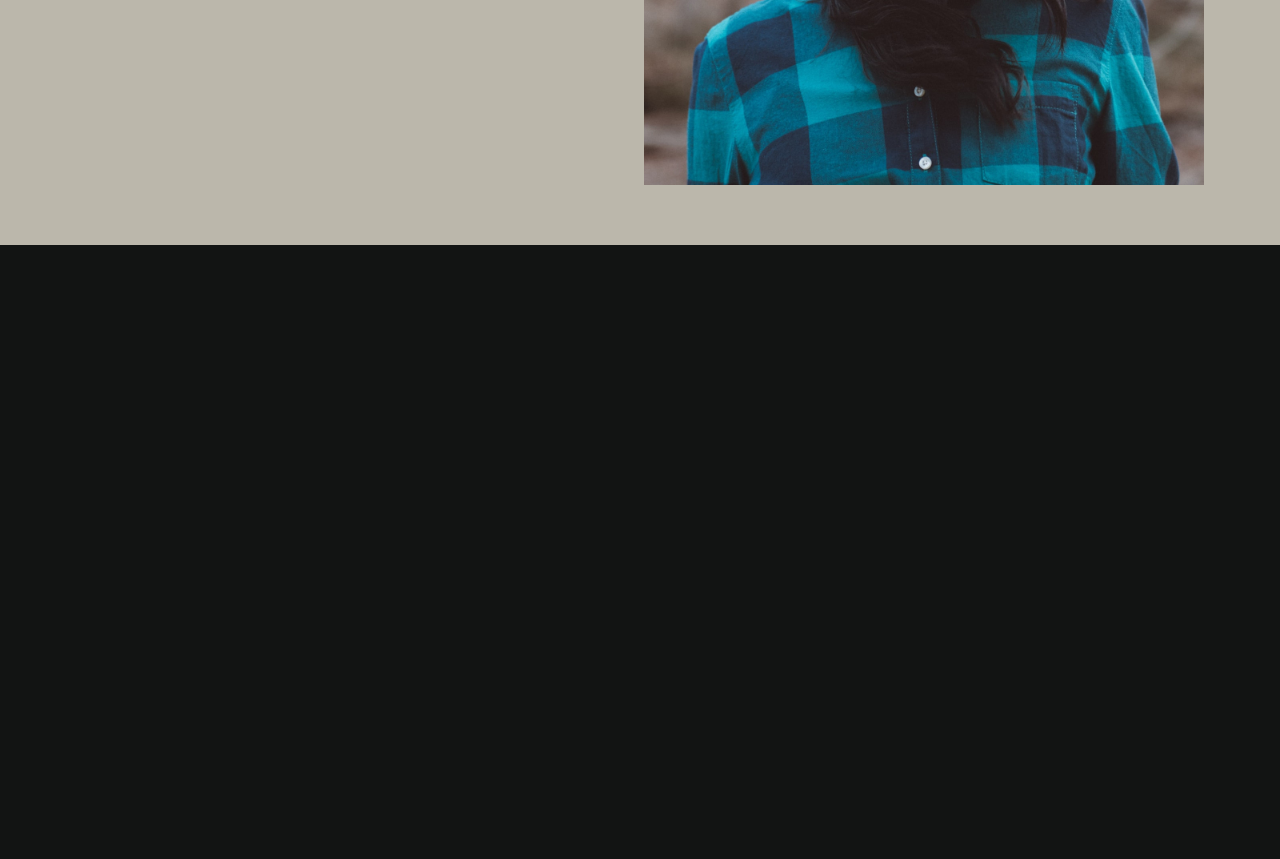
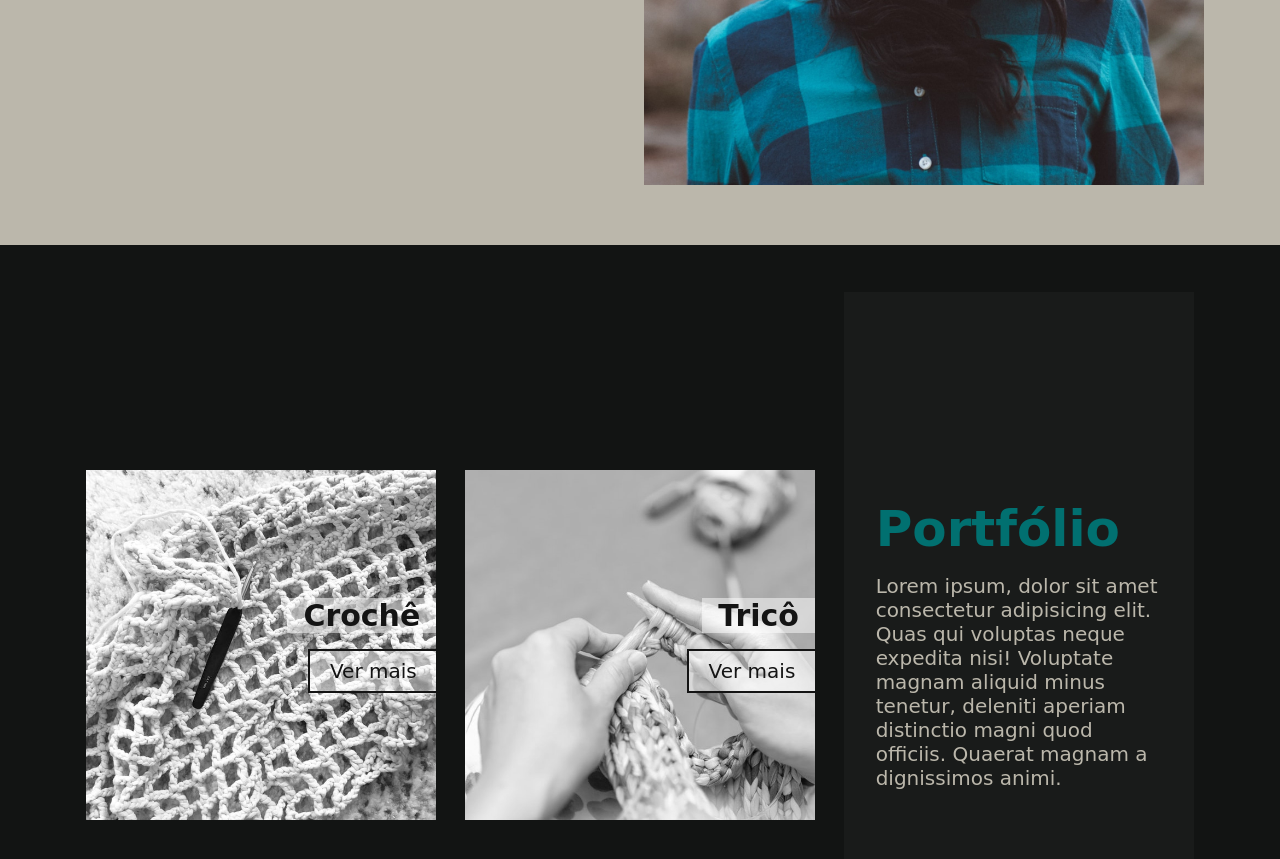
Before and after one commit to szlima/atelie-bele, a plain HTML site: page index.html in a window 1280 px wide. Shown: the part 555-1414 px from the top of the page. Before the commit the page ends 800 px from the top, so only its background shows below. Drawn offline with Linux system fonts and the light colour scheme; a web font is replaced by a local one.

Commit message:
Adicionando o Portfólio

```diff
--- a/index.html
+++ b/index.html
@@ -48,6 +48,21 @@
                     </div>
                 </div>
             </div>
+
+            <div class="portfolio" id="portfolio">
+                <div class="portfolio-card portfolio-card-1">
+                    <h2 class="portfolio-card-titulo">Crochê</h2>
+                    <a href="#" class="portfolio-card-btn">Ver mais</a>
+                </div>
+                <div class="portfolio-card portfolio-card-2">
+                    <h2 class="portfolio-card-titulo">Tricô</h2>
+                    <a href="#" class="portfolio-card-btn">Ver mais</a>
+                </div>
+                <div class="portfolio-card portfolio-card-texto">
+                    <h1 class="portfolio-card-titulo">Portfólio</h1>
+                    <p>Lorem ipsum, dolor sit amet consectetur adipisicing elit. Quas qui voluptas neque expedita nisi! Voluptate magnam aliquid minus tenetur, deleniti aperiam distinctio magni quod officiis. Quaerat magnam a dignissimos animi.</p>
+                </div>
+            </div>
         </main>
 
     </body>
--- a/sass/_mixins.scss
+++ b/sass/_mixins.scss
@@ -11,3 +11,24 @@
     margin: 0 auto;
     padding: .5rem 2rem;
 }
+
+@mixin bg-img($arq){
+    background-image: url('../img/#{$arq}');
+    background-size: 100%;
+    background-position: center;
+    background-repeat: no-repeat;
+    transition: .7s;
+
+    &:hover{
+        background-size: 110%;
+    }
+}
+
+@mixin bg-pb($arq){
+    filter: grayscale(100%);
+
+    &:hover{
+        filter: grayscale(0%);
+        background-image: linear-gradient(variaveis.$cor-clara-transparente, variaveis.$cor-clara-transparente), url('../img/#{$arq}');
+    }
+}
--- a/sass/style.scss
+++ b/sass/style.scss
@@ -96,6 +96,70 @@ body{
         }
     }
 
+    .portfolio{
+        @include mixins.container;
+        @include mixins.flex-center;
+        justify-content: space-around;
+        height: 100vh;
+
+        &-card{
+            @include mixins.flex-center;
+            flex-direction: column;
+            width: 350px;
+            height: 350px;
+
+            &-1, &-2{
+                align-items: end;
+            }
+
+            &-1{
+                @include mixins.bg-img('croche.jpg');
+                @include mixins.bg-pb('croche.jpg');
+            }
+
+            &-2{
+                @include mixins.bg-img('trico.jpg');
+                @include mixins.bg-pb('trico.jpg');
+            }
+
+            &-titulo{
+                padding: 0 1rem;
+                color: variaveis.$cor-escura-principal;
+                background-color: variaveis.$cor-clara-transparente;
+            }
+
+            &-btn{
+                border: 2px solid variaveis.$cor-escura-principal;
+                border-right: 0;
+                padding: .5rem 1rem;
+                width: 8rem;
+                text-align: center;
+
+                color: variaveis.$cor-escura-principal;
+                background-color: variaveis.$cor-clara-transparente;
+
+                &:hover{
+                    background-color: variaveis.$cor-escura-principal;
+                    color: variaveis.$cor-clara-principal;
+                }
+            }
+
+            &-texto{
+                background-color: variaveis.$cor-escura-secundaria;
+                height: 90%;
+                padding: 1rem 2rem;
+                text-align: start;
+                align-items: start;
+
+                h1{
+                    padding: 0;
+                    color: variaveis.$cor-destaque-secundaria;
+                    background-color: transparent;
+                }
+            }
+        }
+    }
+
 
 
 
```
Also changed, not shown: css/style.css, 1 other file.
